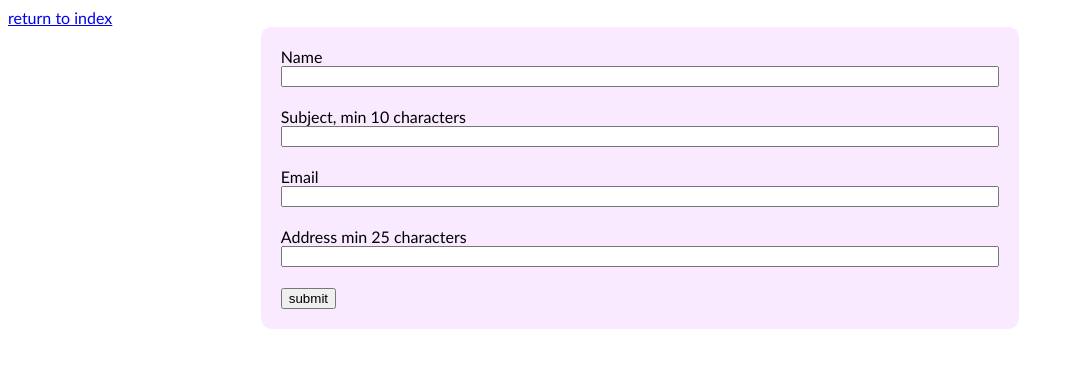
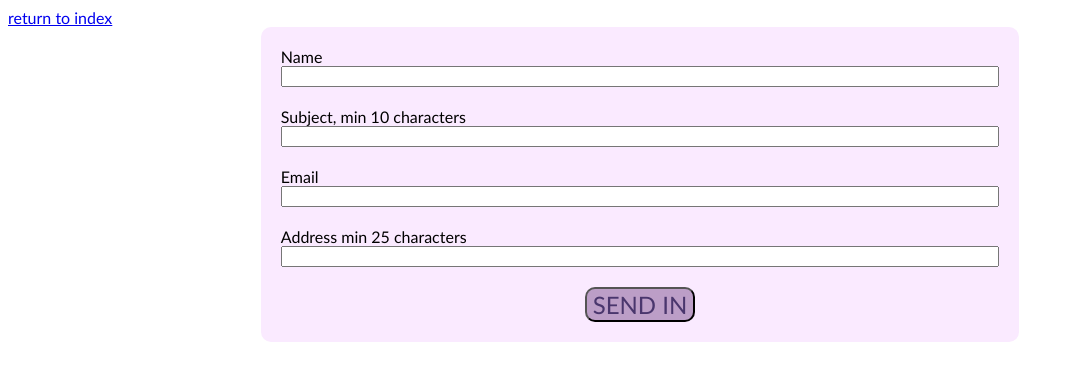
Before and after one commit to DanielPyb/Daniel-Sollid-JS1-CA, a plain HTML site: page contact.html in a window 1280 px wide. Shown: the whole page, without its empty margins (0-1073 px from the left). Drawn offline with Linux system fonts and the light colour scheme.

Commit message:
Comments
Commenting and finishing CSS

```diff
--- a/contact.html
+++ b/contact.html
@@ -32,7 +32,7 @@
                 <input type="text" id="address">
                 <p class="validation-error" id="address-error">Please enter a valid address</p>
             </div>
-            <button id="btn">submit</button>
+            <button id="btn">SEND IN</button>
             <p class="success">Great! Thank you</p>
         </form>
     </div>
--- a/script/contact.js
+++ b/script/contact.js
@@ -37,13 +37,18 @@ function formValidation(event){
         addressError.style.display = "block";
     }
     if(counter == 4){
+        //empties the value so that you can send in a new form without having to reload
         successText.style.display = "block"
+        name.value = "";
+        subject.value = "";
+        email.value = "";
+        address.value = "";
     } else {
         successText.style.display = "none"
     }
 }
 function emailValidation(email){
-    const emailPattern = /^([a-zA-Z0-9._%-]+@[a-zA-Z0-9.-]+\.[a-zA-Z]{2,6})*$/; // taken from https://digitalfortress.tech/tips/top-15-commonly-used-regex/ as common Email ID's
+    const emailPattern = /^([a-zA-Z0-9._%-]+@[a-zA-Z0-9.-]+\.[a-zA-Z]{2,6})*$/; // copied from https://digitalfortress.tech/tips/top-15-commonly-used-regex/ at step 3 "common Email ID's"
     const emailMatch = emailPattern.test(email);
     return emailMatch;
 }
--- a/script/details.js
+++ b/script/details.js
@@ -1,11 +1,12 @@
 const detailedBook = document.querySelector(".detailed-book")
 const queryString = document.location.search;
 const params = new URLSearchParams(queryString);
+// BookID will be the title of the book
 const bookID = params.get("book");
 
 document.title = bookID
 
-
+//the previous endpoint will not let one burrow further into the API so I had to use a different endpoint to find details of the book
 const url = "https://api.nytimes.com/svc/books/v3/lists/best-sellers/history.json?title=" + bookID + "&api-key=yAqTGlwZaUNc87lEWTS3DDdcugw7sSDB"
 
 
--- a/styles/style.css
+++ b/styles/style.css
@@ -24,6 +24,23 @@ input{
 #form-group{
     margin: 0 auto;
 }
+
+#btn{
+    font-size: 1.5rem;
+    display: flex;
+    margin: 0 auto;
+    text-align: center;
+    font-family: inherit;
+    background-color: #bc9ec7;
+    color: #4a366d;
+    border-radius: 10px;
+}
+
+#btn:hover{
+    background-color: #4a366d;
+    color: #FAEAFF;
+}
+
 .validation-error{
     display: none;
     color: #b13c27;
```
